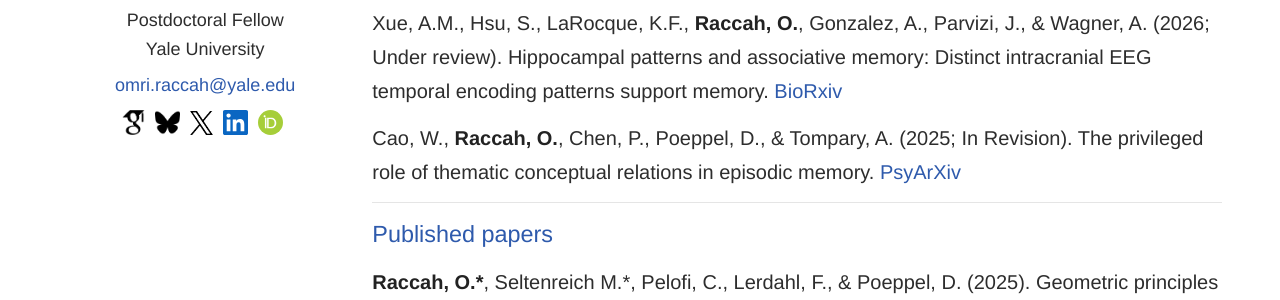
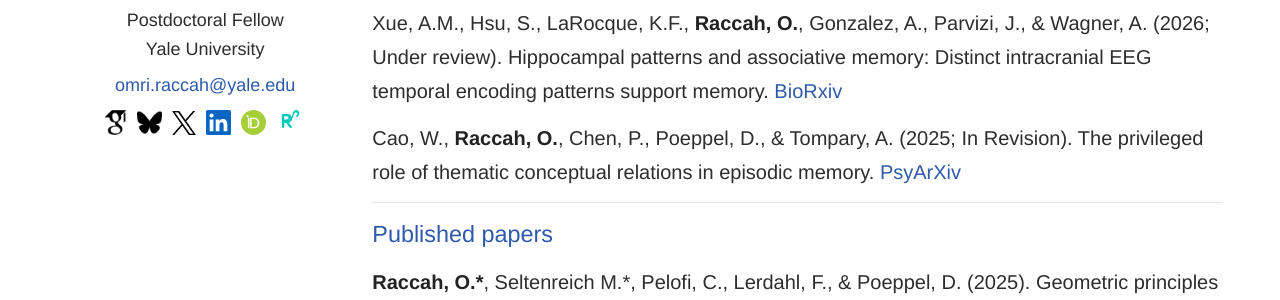
Before and after one commit to omriraccah/omriraccah.github.io, a Jekyll site: the page built from publications.md, in a window 1280 px wide. Shown: the part 408-708 px from the top of the page. Built offline with Jekyll 4.4.1, drawn with Linux system fonts in a browser that asks for light colours.

Commit message:
Add ResearchGate icon and link to sidebar
Co-Authored-By: Claude Opus 4.6 (1M context) <noreply@anthropic.com>

```diff
--- a/_layouts/default.html
+++ b/_layouts/default.html
@@ -44,6 +44,8 @@
     <img src="/files/linkedin.svg" style="height:25px; width:auto;">&nbsp </a>
           <a href="https://orcid.org/0000-0002-3393-581X" target="_blank">
     <img src="/files/orcid.svg" style="height:25px; width:auto;">&nbsp</a>
+          <a href="https://www.researchgate.net/profile/Omri-Raccah" target="_blank">
+    <img src="/files/researchgate.svg" style="height:25px; width:auto;">&nbsp</a>
         </p>
 
 
```
Also changed, not shown: files/researchgate.svg (added).
